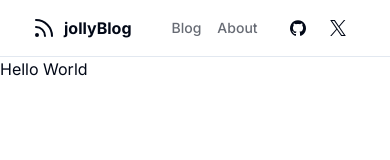
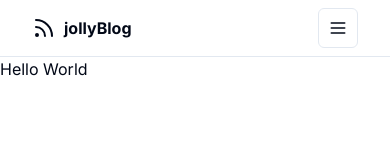
Before and after one commit to Batikann/markdown-blog, a Next.js app: page / in a window 390 px wide. Shown: the top 160 px of the page. Built offline with nearby package versions, Linux system fonts and the light colour scheme.

Commit message:
stage 4:Mobile Nav

```diff
--- a/components/main-nav.tsx
+++ b/components/main-nav.tsx
@@ -17,7 +17,7 @@ export function MainNav() {
       <Link
         href="/blog"
         className={cn(
-          'text-sm font-medium transition-colors hover:text-primary',
+          'text-sm font-medium transition-colors hover:text-primary hidden sm:inline-block',
           pathname === '/blog' ? 'text-foreground' : 'text-foreground/60'
         )}
       >
@@ -26,7 +26,7 @@ export function MainNav() {
       <Link
         href="/about"
         className={cn(
-          'text-sm font-medium transition-colors hover:text-primary',
+          'text-sm font-medium transition-colors hover:text-primary hidden sm:inline-block',
           pathname === '/about' ? 'text-foreground' : 'text-foreground/60'
         )}
       >
--- /dev/null
+++ b/components/mobile-nav.tsx
@@ -0,0 +1,82 @@
+'use client'
+
+import { useState } from 'react'
+import { Sheet, SheetContent, SheetTrigger } from './ui/sheet'
+import { Button } from './ui/button'
+import { Menu } from 'lucide-react'
+import Link, { LinkProps } from 'next/link'
+import { useRouter } from 'next/navigation'
+import { Icons } from './icons'
+import { siteConfig } from '@/config/site'
+
+export function MobileNav() {
+  const [open, setOpen] = useState(false)
+
+  return (
+    <Sheet open={open} onOpenChange={setOpen}>
+      <SheetTrigger asChild>
+        <Button variant="outline" className="w-10 px-0 sm:hidden">
+          <Menu className="h-5 w-5" />
+          <span className="sr-only">Toggle Theme</span>
+        </Button>
+      </SheetTrigger>
+      <SheetContent side="right">
+        <MobileLink
+          onOpenChange={setOpen}
+          href="/"
+          className="flex items-center"
+        >
+          <Icons.logo className="mr-2 h-4 w-4" />
+          <span className="font-bold">{siteConfig.name}</span>
+        </MobileLink>
+        <div className="flex flex-col gap-3 mt-3">
+          <MobileLink onOpenChange={setOpen} href="/blog">
+            Blog
+          </MobileLink>
+          <MobileLink onOpenChange={setOpen} href="/about">
+            About
+          </MobileLink>
+          <Link target="_blank" rel="noreferrer" href={siteConfig.links.github}>
+            GitHub
+          </Link>
+          <Link
+            target="_blank"
+            rel="noreferrer"
+            href={siteConfig.links.twitter}
+          >
+            Twitter
+          </Link>
+        </div>
+      </SheetContent>
+    </Sheet>
+  )
+}
+
+interface MobileLinkProps extends LinkProps {
+  children: React.ReactNode
+  onOpenChange?: (open: boolean) => void
+  className?: string
+}
+
+function MobileLink({
+  href,
+  onOpenChange,
+  children,
+  className,
+  ...props
+}: MobileLinkProps) {
+  const router = useRouter()
+  return (
+    <Link
+      href={href}
+      onClick={() => {
+        router.push(href.toString())
+        onOpenChange?.(false)
+      }}
+      className={className}
+      {...props}
+    >
+      {children}
+    </Link>
+  )
+}
--- a/components/site-header.tsx
+++ b/components/site-header.tsx
@@ -4,6 +4,7 @@ import { buttonVariants } from './ui/button'
 import { Icons } from './icons'
 import { MainNav } from './main-nav'
 import Link from 'next/link'
+import { MobileNav } from './mobile-nav'
 
 export function SiteHeader() {
   return (
@@ -20,7 +21,7 @@ export function SiteHeader() {
               <div
                 className={cn(
                   buttonVariants({ variant: 'ghost' }),
-                  'w-10 px-0'
+                  'w-10 px-0 hidden sm:inline-flex'
                 )}
               >
                 <Icons.gitHub className="h-4 w-4" />
@@ -35,13 +36,14 @@ export function SiteHeader() {
               <div
                 className={cn(
                   buttonVariants({ variant: 'ghost' }),
-                  'w-10 px-0'
+                  'w-10 px-0 hidden sm:inline-flex'
                 )}
               >
                 <Icons.twitter className="h-4 w-4" />
                 <span className="sr-only">Twitter</span>
               </div>
             </Link>
+            <MobileNav />
           </nav>
         </div>
       </div>
```
